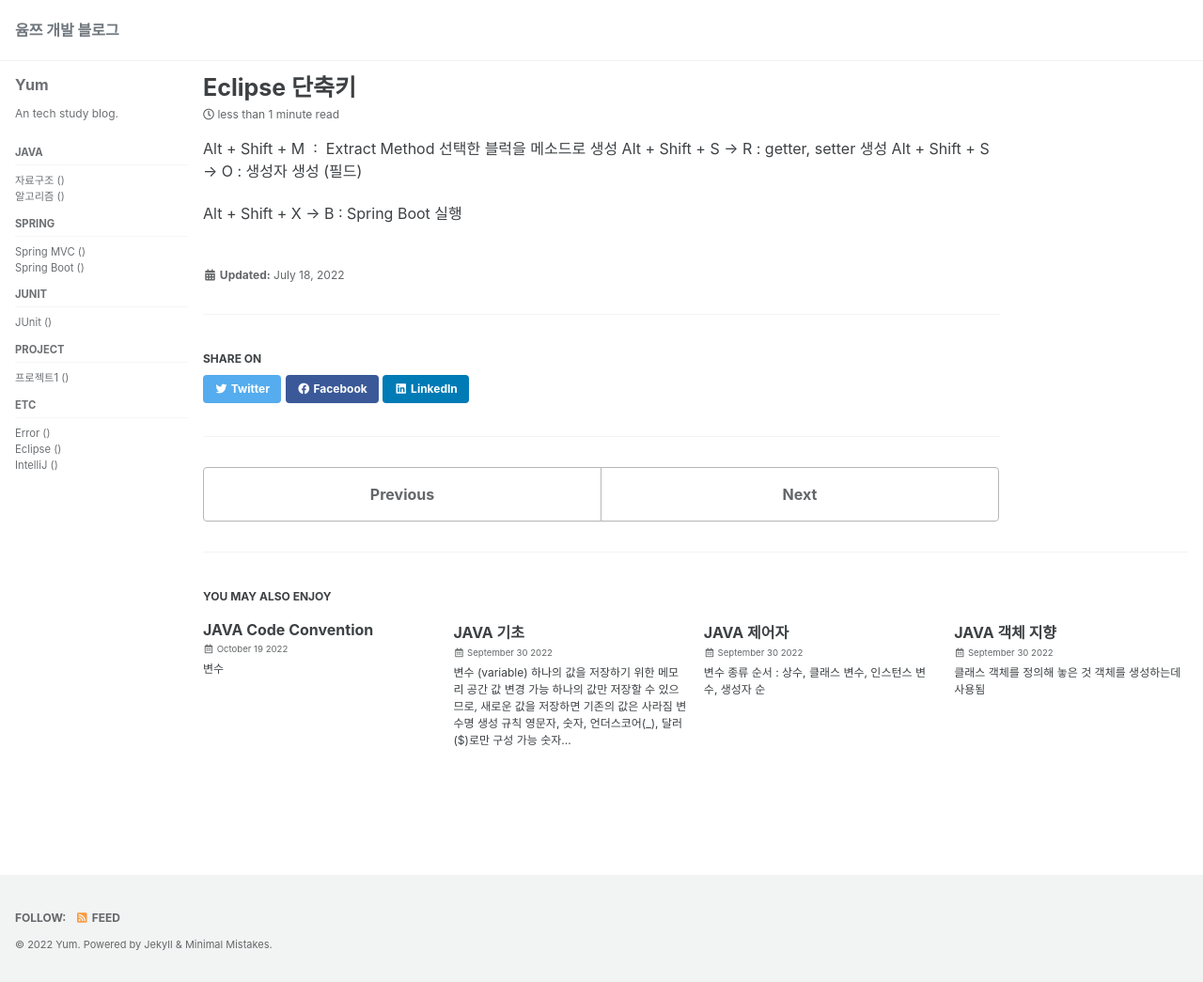
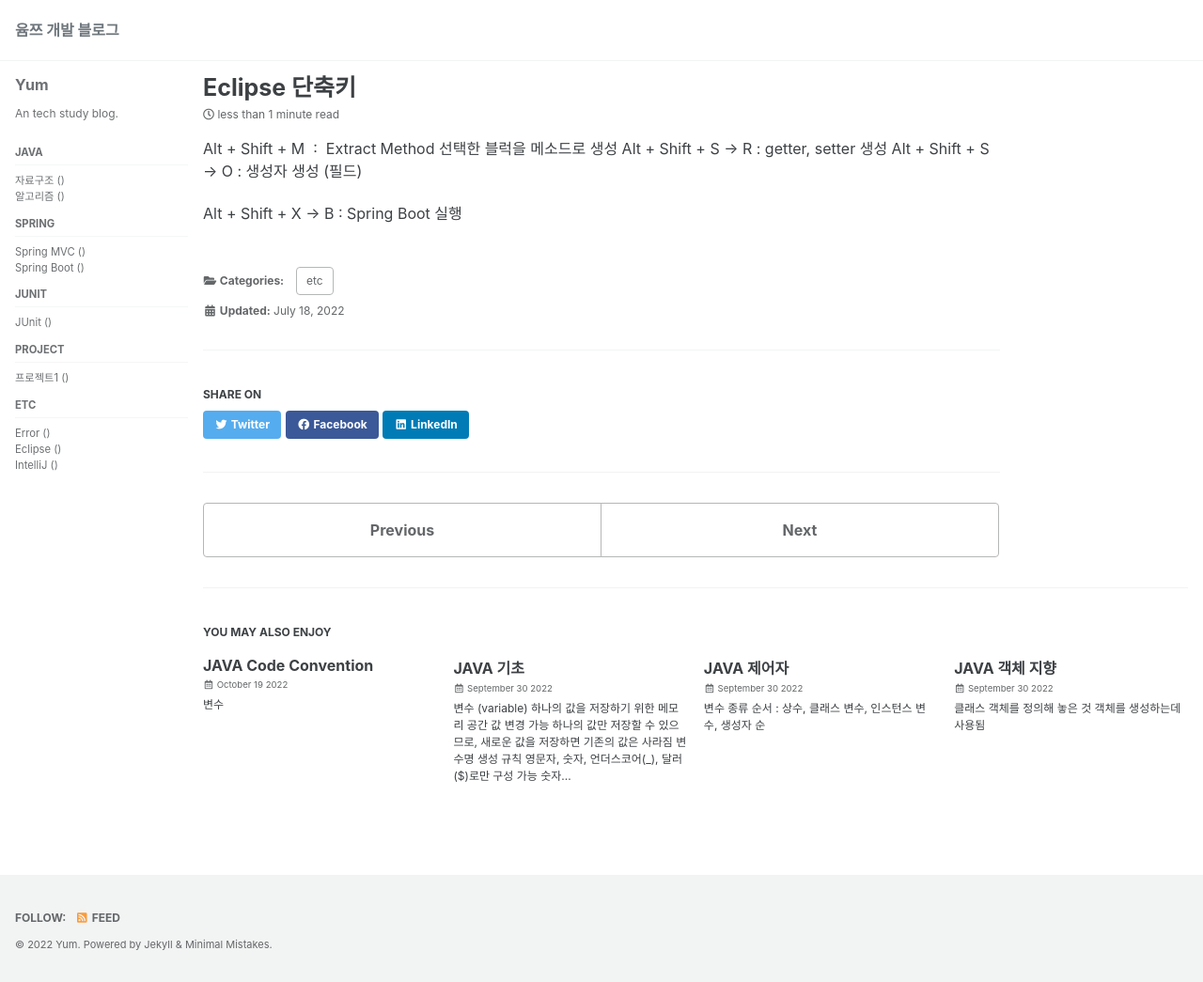
Before and after one commit to gkfgran5037/gkfgran5037.github.io, a Jekyll site: the page built from _posts/etc/2022-07-18-eclipse-단축키.md, in a window 1280 px wide and 1045 px high. Shown: the whole window at 94% size. Built offline with Jekyll 4.4.1, drawn with Linux system fonts in a browser that asks for light colours; cached includes are drawn as plain includes.

Commit message:
change directory

```diff
--- a/_posts/2022-07-18-eclipse-단축키.md
+++ b/_posts/etc/2022-07-18-eclipse-단축키.md
@@ -1,3 +1,8 @@
+---
+title:  "Eclipse 단축키"
+categories:
+  - etc
+---
 Alt + Shift + M  :  Extract Method 선택한 블럭을 메소드로 생성
 Alt + Shift + S -> R : getter, setter 생성
 Alt + Shift + S -> O : 생성자 생성 (필드)
```
